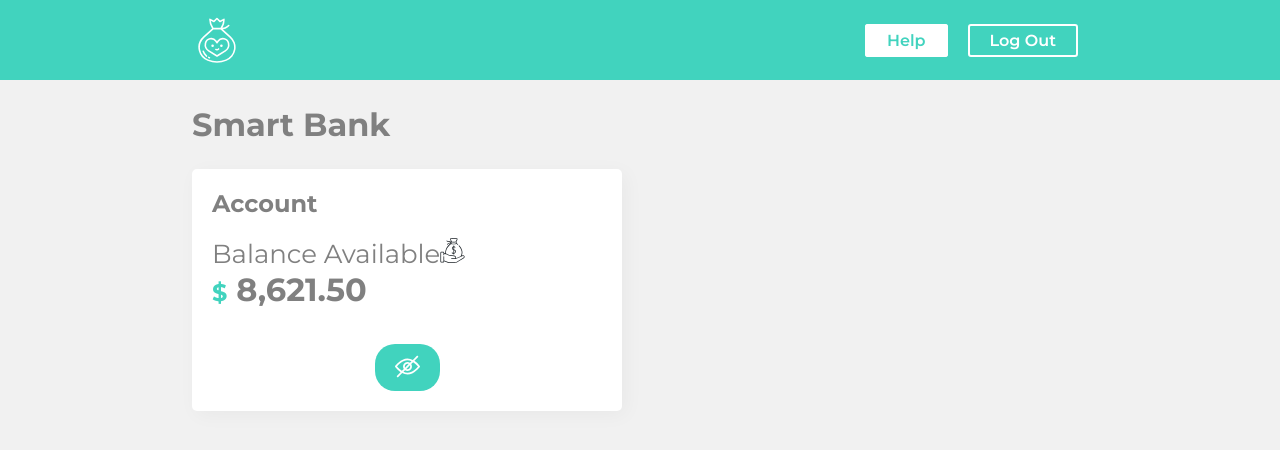
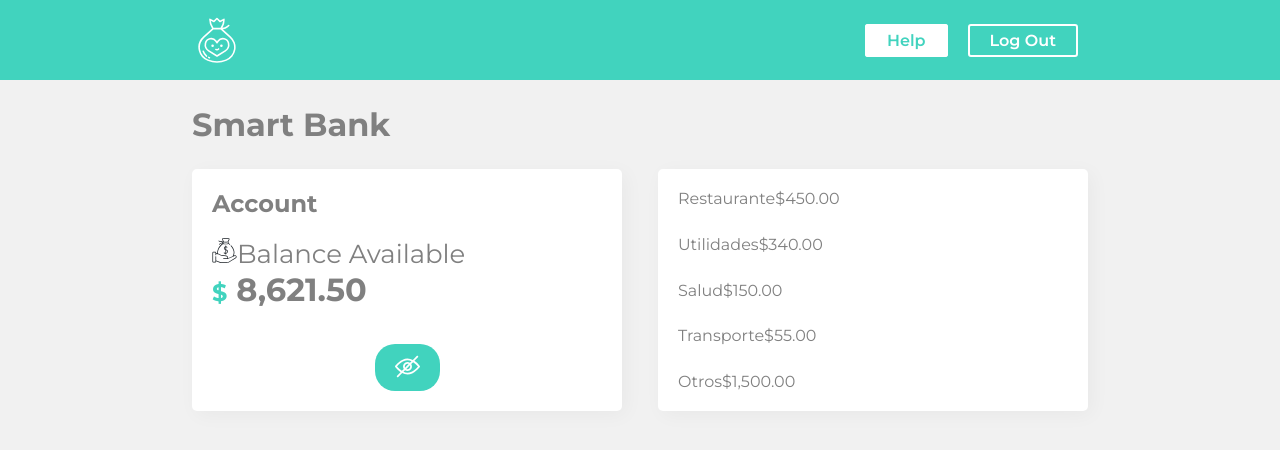
Before and after one commit to jfmadridc/smart-bank, a React (Create React App) app: page / in a window 1280 px wide. Shown: the top 450 px of the page. Built offline with nearby package versions, Linux system fonts and the light colour scheme.

Commit message:
Created List component and basic .map

```diff
--- a/src/Components/Account/index.jsx
+++ b/src/Components/Account/index.jsx
@@ -21,10 +21,10 @@ const Account = () => {
 		<Box>
 			<h2>Account</h2>
 			<div style={{ fontSize: "26px", padding: "20px 0" }}>
-				Balance Available
 				<span>
 					<Icono src={dinero} alt="Icono de saldo" />
 				</span>
+				Balance Available
 				{toggleState ? (
 					<Saldo>
 						<Detalle>$</Detalle> 8,621.50
--- a/src/Components/Container/index.jsx
+++ b/src/Components/Container/index.jsx
@@ -3,6 +3,7 @@ import styled from "styled-components";
 
 import Title from "../Title";
 import Account from "../Account";
+import List from "../List";
 
 const StyledContainer = styled.div`
 	background-color: #f1f1f1;
@@ -26,6 +27,7 @@ const Container = () => {
 			<Title>Smart Bank</Title>
 			<StyledContent>
 				<Account />
+				<List />
 			</StyledContent>
 		</StyledContainer>
 	);
--- /dev/null
+++ b/src/Components/List/index.jsx
@@ -0,0 +1,20 @@
+import React from "react";
+import { Box } from "../UI";
+import { lista } from "../../info";
+
+const List = () => {
+	return (
+		<Box>
+			{lista.cargos.map(({ id, type, value, from, date }) => {
+				return (
+					<div key={id}>
+						<span>{type}</span>
+						<span>{value}</span>
+					</div>
+				);
+			})}
+		</Box>
+	);
+};
+
+export default List;
```
